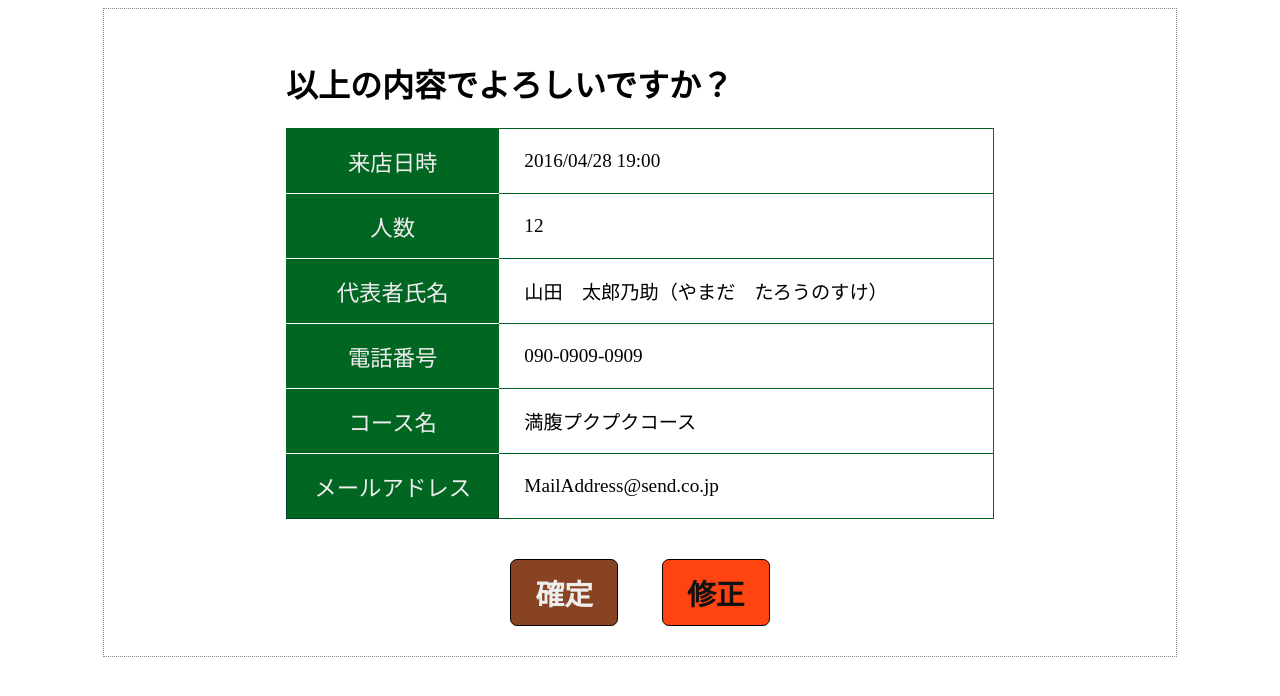
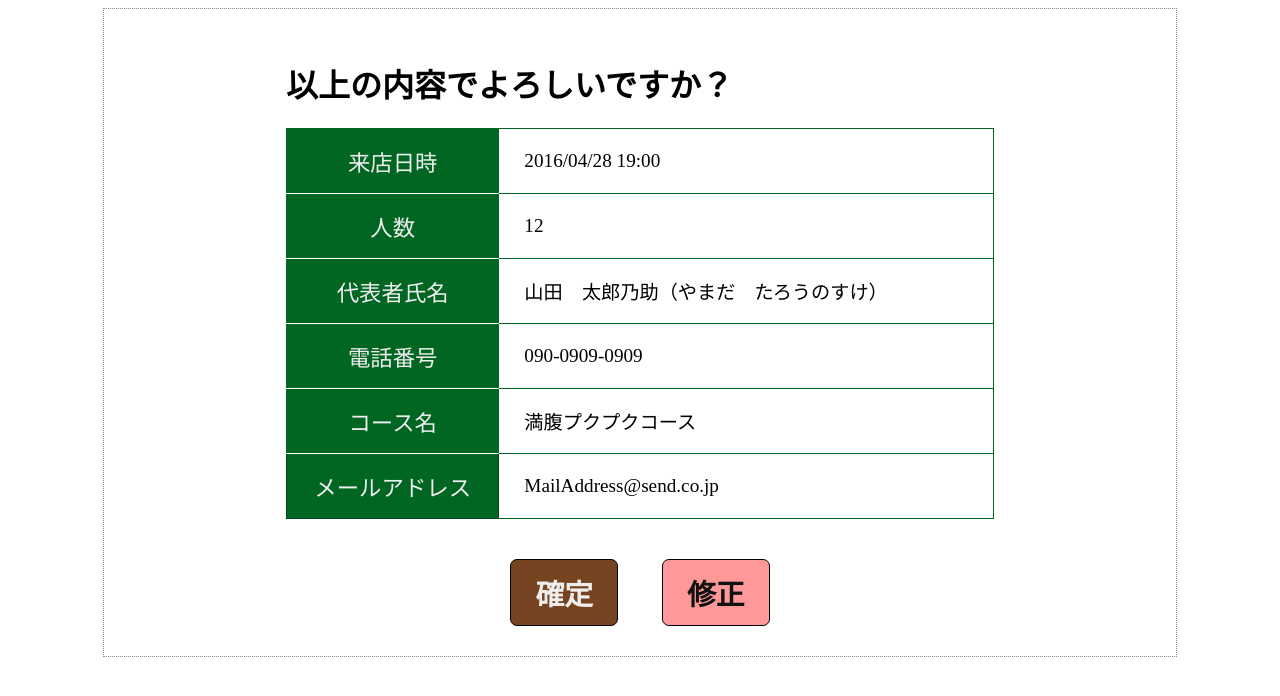
Before and after one commit to hanaclover/aki_farm, a PHP site: page /confirm.php in a window 1280 px wide. Shown: the top 696 px of the page. Run offline with PHP 8.4, Linux system fonts and the light colour scheme; some libraries are stand-ins or nearby versions.

Commit message:
toriaezu

```diff
--- a/css/confirm.css
+++ b/css/confirm.css
@@ -64,11 +64,11 @@ h1 {
 /*確定ボタン、修正ボタンそれぞれのレイアウト*/
 .submit {
     color: #eeeeee;
-    background-color: #884422;
+    background-color: #774422;
 }
 .modify {
     color: #111111;
-    background-color: #ff4411;
+    background-color: #ff9999;
 }
 /*ボタンを囲うspanタグに適用する*/
 .btn {
```
